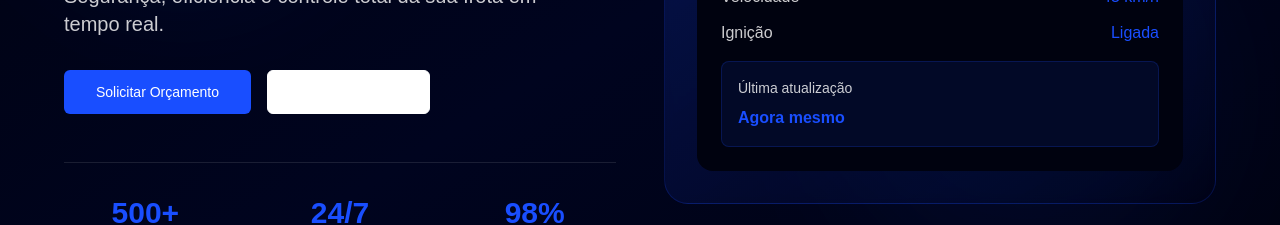
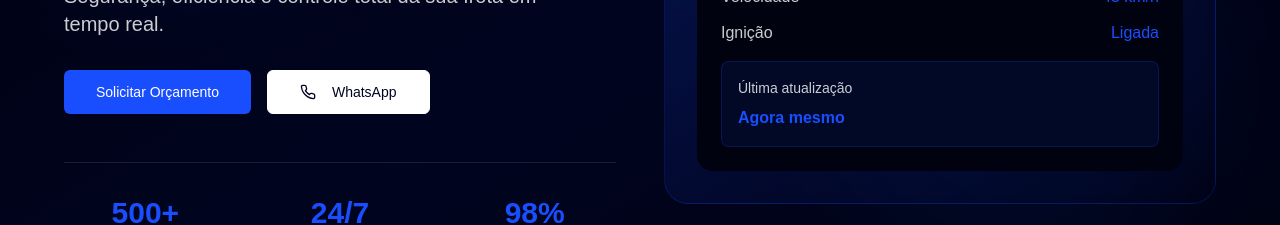
Before and after one commit to mhzindev/sunsettrack-web-vista, a React (Vite) app: page / in a window 1280 px wide. Shown: the part 386-611 px from the top of the page. Built offline with nearby package versions, Linux system fonts and the light colour scheme; a web font is replaced by a local one.

Commit message:
Visual edit in Lovable
Edited UI in Lovable

```diff
--- a/src/components/Hero.tsx
+++ b/src/components/Hero.tsx
@@ -1,16 +1,15 @@
 import { Button } from '@/components/ui/button';
 import { Phone } from 'lucide-react';
-
 const Hero = () => {
   const scrollToContact = () => {
     const element = document.getElementById('contact');
     if (element) {
-      element.scrollIntoView({ behavior: 'smooth' });
+      element.scrollIntoView({
+        behavior: 'smooth'
+      });
     }
   };
-
-  return (
-    <section id="home" className="min-h-screen bg-gradient-to-br from-darker-blue via-dark-blue to-darker-blue relative overflow-hidden">
+  return <section id="home" className="min-h-screen bg-gradient-to-br from-darker-blue via-dark-blue to-darker-blue relative overflow-hidden">
       {/* Background Pattern */}
       <div className="absolute inset-0 opacity-10">
         <div className="absolute top-20 left-10 w-72 h-72 bg-primary rounded-full blur-3xl"></div>
@@ -32,20 +31,11 @@ const Hero = () => {
               </p>
 
               <div className="flex flex-col sm:flex-row gap-4 justify-center lg:justify-start">
-                <Button
-                  size="lg"
-                  className="bg-primary hover:bg-primary/90 text-white px-8 py-3 font-rethink"
-                  onClick={scrollToContact}
-                >
+                <Button size="lg" className="bg-primary hover:bg-primary/90 text-white px-8 py-3 font-rethink" onClick={scrollToContact}>
                   Solicitar Orçamento
                 </Button>
 
-                <Button
-                  variant="outline"
-                  size="lg"
-                  className="border-white text-white hover:bg-white hover:text-dark-blue px-8 py-3 font-rethink"
-                  onClick={() => window.open('https://wa.me/5599999350533', '_blank')}
-                >
+                <Button variant="outline" size="lg" onClick={() => window.open('https://wa.me/5599999350533', '_blank')} className="border-white text-dark-blue px-8 py-3 font-rethink">
                   <Phone className="w-5 h-5 mr-2" />
                   WhatsApp
                 </Button>
@@ -102,8 +92,6 @@ const Hero = () => {
           </div>
         </div>
       </div>
-    </section>
-  );
+    </section>;
 };
-
 export default Hero;
```
